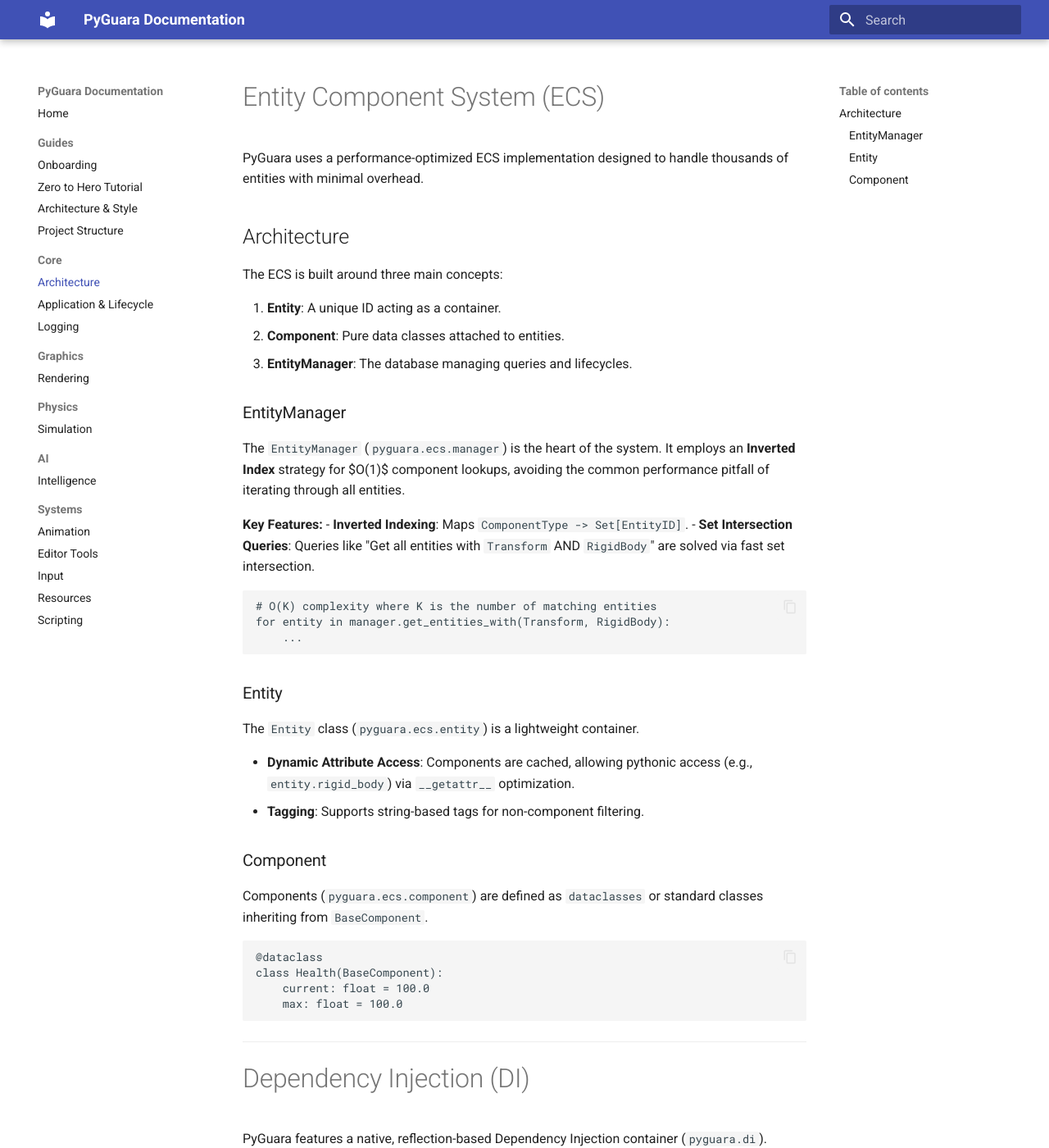
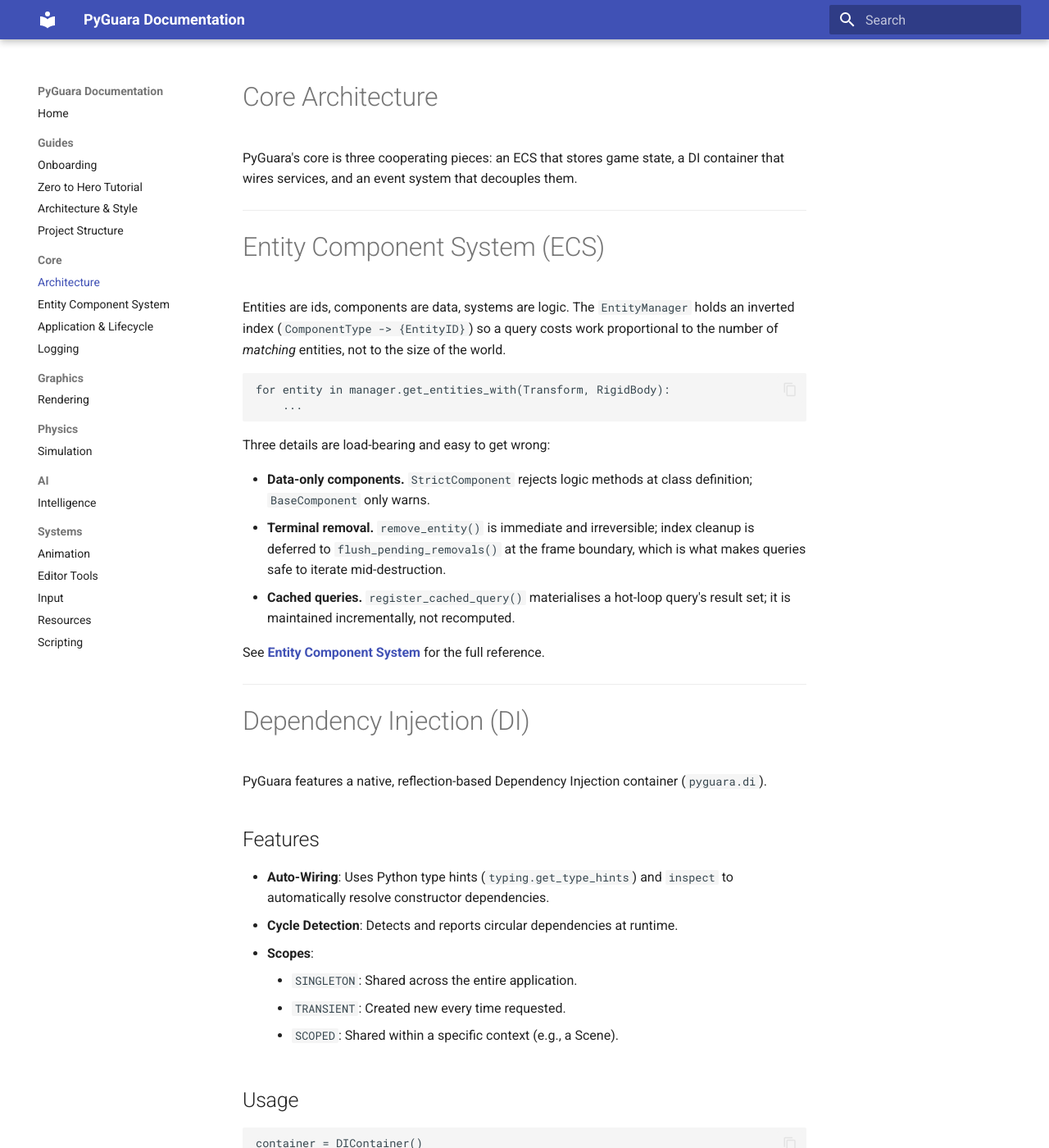
Before and after one commit to Wedeueis/pyguara, an MkDocs documentation site: the page built from docs/core/architecture.md, in a window 1280 px wide and 1400 px high. Shown: the whole window at 82% size. Built offline with MkDocs 1.6.1 and Material for MkDocs 9.7.7, drawn with Linux system fonts in a browser that asks for light colours.

Commit message:
docs(ecs): add ECS reference and start the subsystem refactor tracker
New docs/core/ecs.md covers what the previous ECS docs left implicit and
what the bugs in this branch turned out to depend on:

- Data-only enforcement: StrictComponent vs BaseComponent, what is
  permitted on a component, and why @dataclass(slots=True) matters.
- The clone() contract, and why copy/deepcopy/pickle are rejected outright.
- Cached-query rules: set-identity, backfill on registration, and why a
  registered-but-empty query must not fall back.
- The removal lifecycle: two-phase but terminal, why index cleanup is
  deferred to the frame boundary, and the removal subscription API.

docs/core/architecture.md's ECS section is condensed to a summary plus a
link; its DI and Event sections are untouched, pending their own audits.
Added to the mkdocs nav.

REFACTOR_STATE.md is the tracker for this incremental subsystem audit: 25
subsystems tiered by dependency depth, the active subsystem, an iteration
log, and six cross-cutting concerns parked out of per-subsystem passes.

The two most actionable concerns are worth flagging here. Ruff pins
target-version = "py39" while requires-python is 3.12+, which is why legacy
typing.Dict style persists engine-wide and why pyupgrade, bugbear and
pydocstyle rules never run (CC-1/CC-2). Both are deliberately deferred: they
reformat every subsystem at once and would destroy the reviewability of the
per-subsystem diffs this effort depends on.

Co-Authored-By: Claude Opus 5 (1M context) <noreply@anthropic.com>

````diff
--- a/docs/core/architecture.md
+++ b/docs/core/architecture.md
@@ -1,46 +1,33 @@
+# Core Architecture
+
+PyGuara's core is three cooperating pieces: an ECS that stores game state, a
+DI container that wires services, and an event system that decouples them.
+
+---
+
 # Entity Component System (ECS)
 
-PyGuara uses a performance-optimized ECS implementation designed to handle thousands of entities with minimal overhead.
-
-## Architecture
-
-The ECS is built around three main concepts:
-
-1.  **Entity**: A unique ID acting as a container.
-2.  **Component**: Pure data classes attached to entities.
-3.  **EntityManager**: The database managing queries and lifecycles.
-
-### EntityManager
-
-The `EntityManager` (`pyguara.ecs.manager`) is the heart of the system. It employs an **Inverted Index** strategy for $O(1)$ component lookups, avoiding the common performance pitfall of iterating through all entities.
-
-**Key Features:**
-- **Inverted Indexing**: Maps `ComponentType -> Set[EntityID]`.
-- **Set Intersection Queries**: Queries like "Get all entities with `Transform` AND `RigidBody`" are solved via fast set intersection.
+Entities are ids, components are data, systems are logic. The `EntityManager`
+holds an inverted index (`ComponentType -> {EntityID}`) so a query costs work
+proportional to the number of *matching* entities, not to the size of the
+world.
 
 ```python
-# O(K) complexity where K is the number of matching entities
 for entity in manager.get_entities_with(Transform, RigidBody):
     ...
 ```
 
-### Entity
+Three details are load-bearing and easy to get wrong:
 
-The `Entity` class (`pyguara.ecs.entity`) is a lightweight container.
+- **Data-only components.** `StrictComponent` rejects logic methods at class
+  definition; `BaseComponent` only warns.
+- **Terminal removal.** `remove_entity()` is immediate and irreversible;
+  index cleanup is deferred to `flush_pending_removals()` at the frame
+  boundary, which is what makes queries safe to iterate mid-destruction.
+- **Cached queries.** `register_cached_query()` materialises a hot-loop
+  query's result set; it is maintained incrementally, not recomputed.
 
-- **Dynamic Attribute Access**: Components are cached, allowing pythonic access (e.g., `entity.rigid_body`) via `__getattr__` optimization.
-- **Tagging**: Supports string-based tags for non-component filtering.
-
-### Component
-
-Components (`pyguara.ecs.component`) are defined as `dataclasses` or standard classes inheriting from `BaseComponent`.
-
-```python
-@dataclass
-class Health(BaseComponent):
-    current: float = 100.0
-    max: float = 100.0
-```
+See **[Entity Component System](ecs.md)** for the full reference.
 
 ---
 
--- a/mkdocs.yml
+++ b/mkdocs.yml
@@ -18,6 +18,7 @@ nav:
       - Project Structure: guides/PROJECT_STRUCTURE.md
   - Core:
       - Architecture: core/architecture.md
+      - Entity Component System: core/ecs.md
       - Application & Lifecycle: core/application.md
       - Logging: core/logging.md
   - Graphics:
````
Also changed, not shown: REFACTOR_STATE.md (added, +174 -0 lines), docs/core/ecs.md (added, +242 -0 lines).
